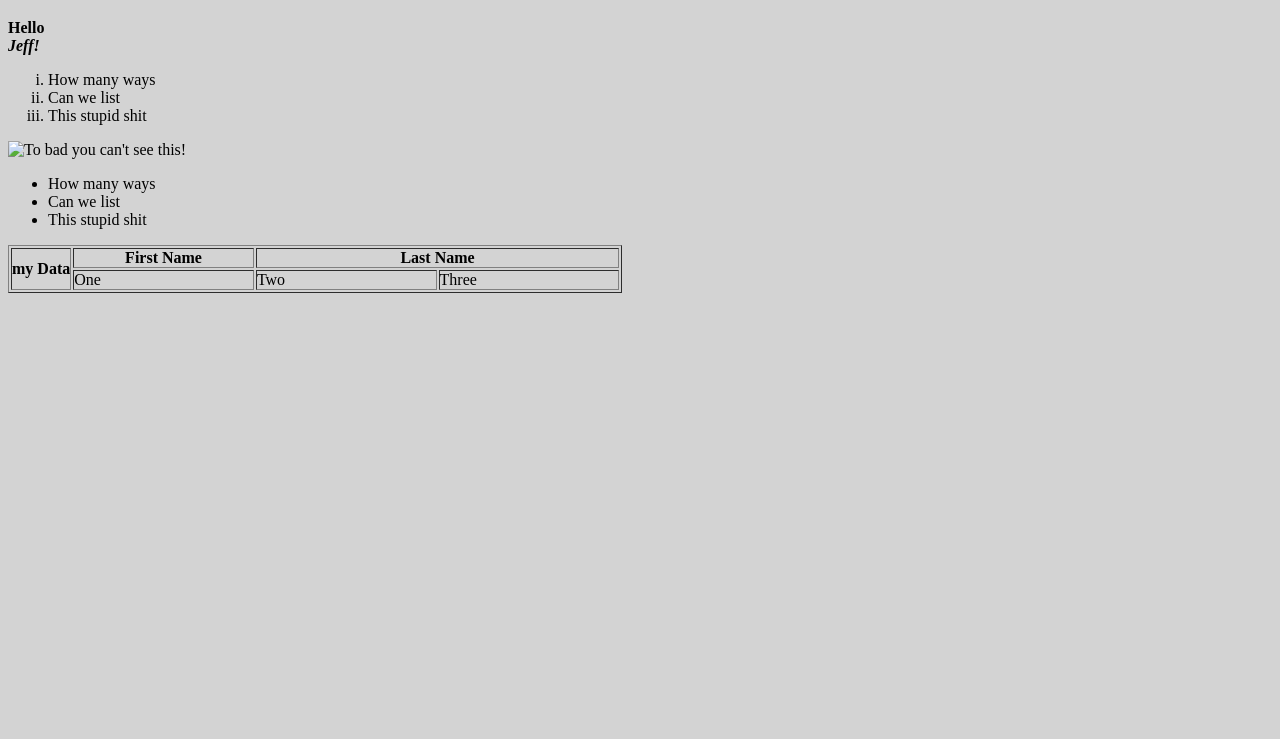
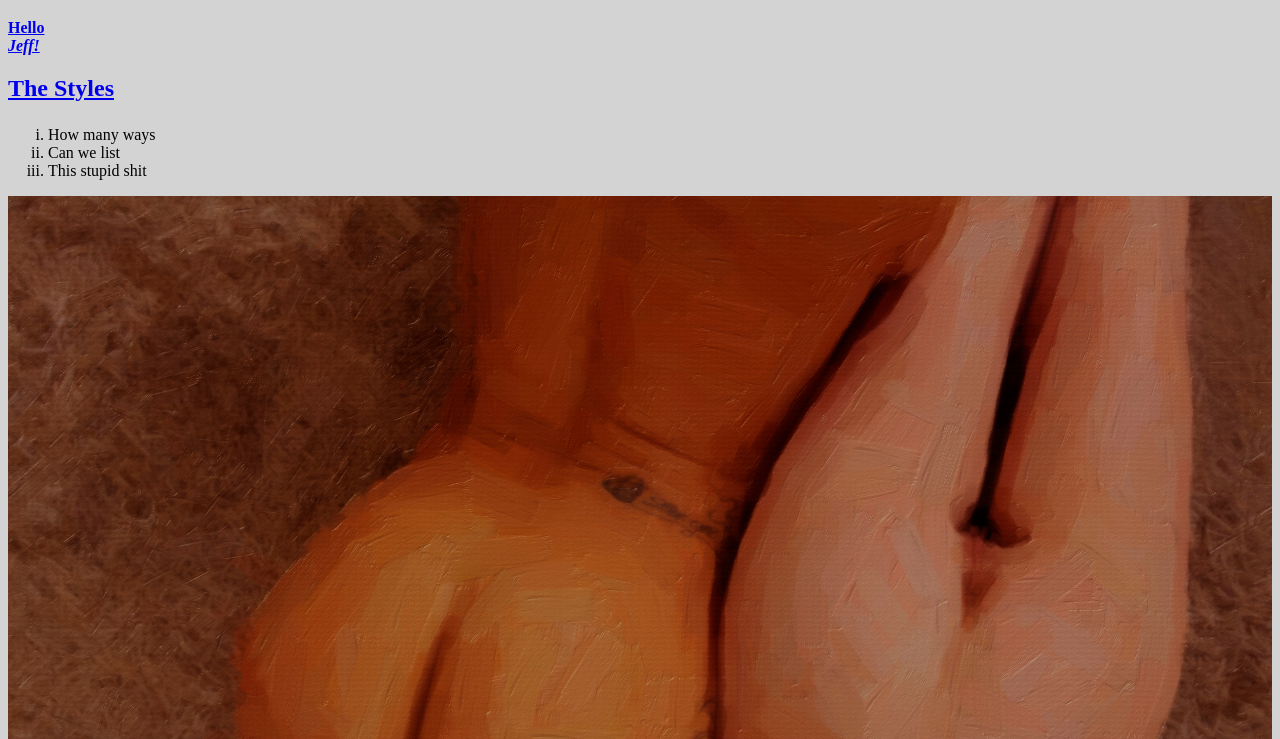
Before and after one commit to jeffglobal/Web-Creation, a plain HTML site: page index.html in a window 1280 px wide. Shown: the part 61-800 px from the top of the page. Drawn offline with Linux system fonts and the light colour scheme.

Commit message:
More Website work with no background opacity...ffs

```diff
--- a/index.html
+++ b/index.html
@@ -7,15 +7,17 @@
 </head>
 <body>
 	<h1>How are you world!?</h1>
-	<p><strong>Hello <BR><em>Jeff!</em></strong></p> <!--Default spacing-->
-
+	<a href="https://jeffglobal.site"><p><strong>Hello <BR><em>Jeff!</em></strong></a>
+<!--Default spacing-->
+		<h2><a href="style.css" target="_blank">The Styles</a></p></h2>
+<!--target="" openes up a new tab-->
 	<ol type="i">
 <!-- type="I", or "4" [start at 4] etc. -->
 		<li>How many ways</li>
 		<li>Can we list</li>
 		<li>This stupid shit</li>
 	</ol>
-	<img src="metart_qurina_clarice_high_pastel.png" alt="To bad you can't see this!">
+	<a href="Artwork.html" target="_blank"><img src="TwoFacesOnePicture.jpg" alt="To bad you can't see this!"></a>
 <!--alt="" text that displays when an immage doesn't load-->
 	<ul>
 		<li>How many ways</li>
@@ -23,10 +25,13 @@
 		<li>This stupid shit</li>
 	</ul>
 
-	<table border="1" cellpadding="0"> <!--usually use css for attributes-->
-		<tr><!--table row-->
+	<table border="1" cellpadding="0">
+<!--usually use css for attributes-->
+		<tr>
+<!--table row-->
 			<th rowspan="2">my Data</th>
-			<th><!--table heading-->
+			<th>
+<!--table heading-->
 			First Name</th>
 			<th colspan="2">Last Name</th>
 		</tr>
```
Also changed, not shown: style.css (line endings or trailing spaces).
